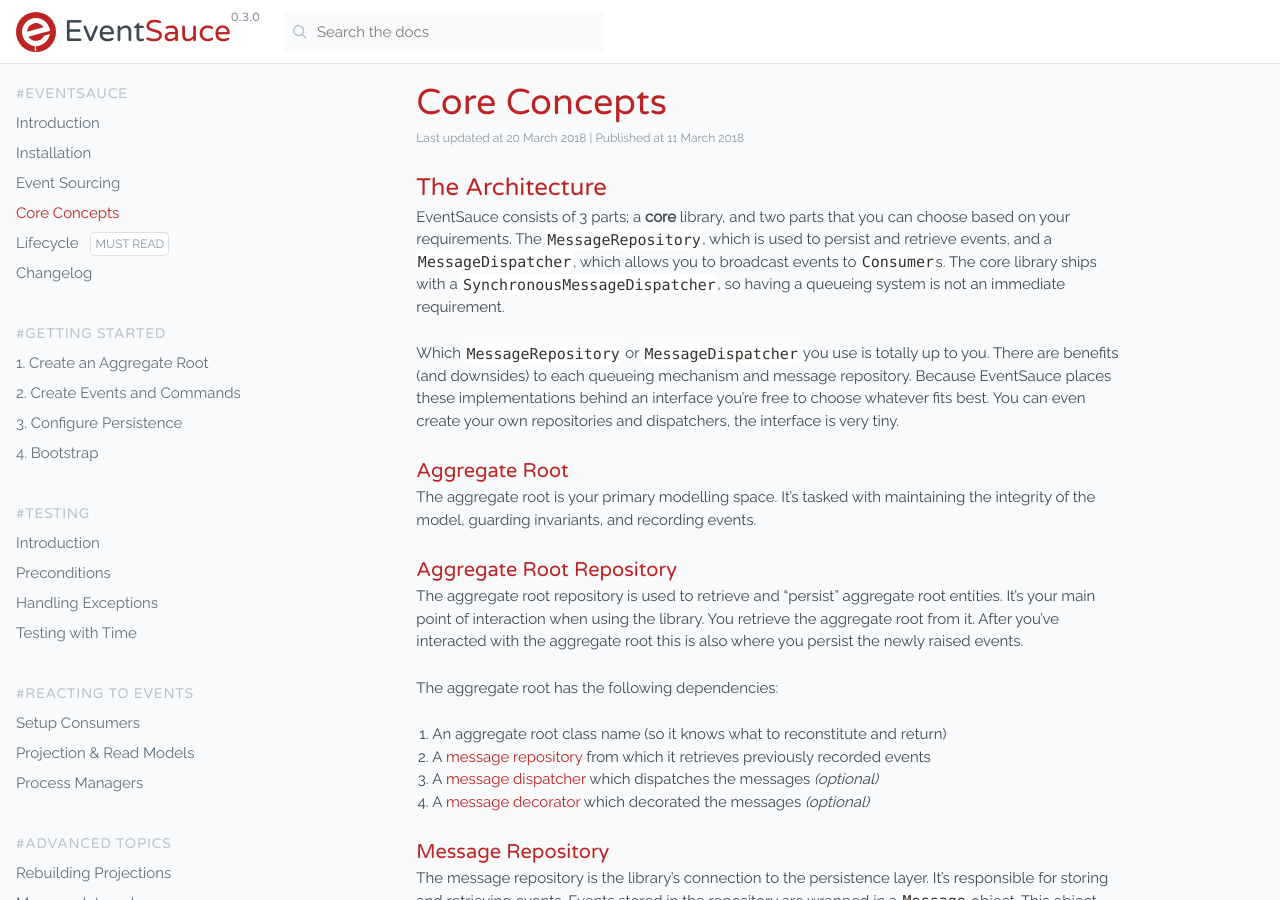
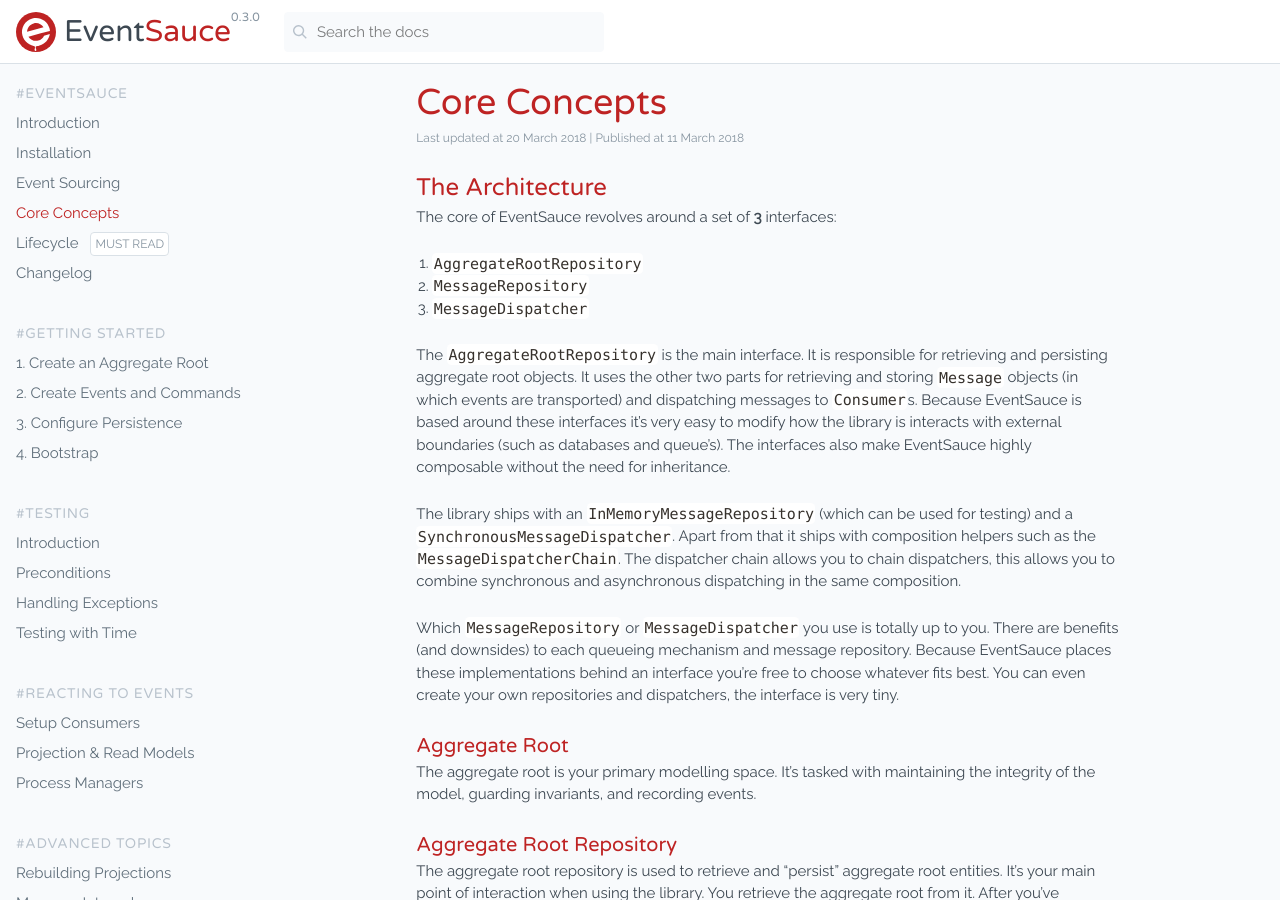
Before and after one commit to EventSaucePHP/EventSauce, a Jekyll site: the page built from docs/docs/core-concepts.md, in a window 1280 px wide and 900 px high. Built offline with Jekyll 4.4.1, drawn with Linux system fonts in a browser that asks for light colours; comment, search, counter and statistics services are not loaded.

Commit message:
More explaining about the architecture

```diff
--- a/docs/docs/core-concepts.md
+++ b/docs/docs/core-concepts.md
@@ -7,11 +7,24 @@ updated_at: 2018-03-20
 
 ## The Architecture
 
-EventSauce consists of 3 parts; a **core** library, and two parts that you can choose
-based on your requirements. The `MessageRepository`, which is used
-to persist and retrieve events, and a `MessageDispatcher`, which allows you to broadcast
-events to `Consumer`s. The core library ships with a `SynchronousMessageDispatcher`,
-so having a queueing system is not an immediate requirement.
+The core of EventSauce revolves around a set of **3** interfaces:
+
+1. `AggregateRootRepository`
+2. `MessageRepository`
+3. `MessageDispatcher`
+
+The `AggregateRootRepository` is the main interface. It is responsible for
+retrieving and persisting aggregate root objects. It uses the other two
+parts for retrieving and storing `Message` objects (in which events are transported)
+and dispatching messages to `Consumer`s. Because EventSauce is based around these
+interfaces it's very easy to modify how the library is interacts with external
+boundaries (such as databases and queue's). The interfaces also make EventSauce highly
+composable without the need for inheritance.
+
+The library ships with an `InMemoryMessageRepository` (which can be used for testing)
+and a `SynchronousMessageDispatcher`. Apart from that it ships with composition helpers
+such as the `MessageDispatcherChain`. The dispatcher chain allows you to chain dispatchers,
+this allows you to combine synchronous and asynchronous dispatching in the same composition.
 
 Which `MessageRepository` or `MessageDispatcher` you use is totally up to you. There
 are benefits (and downsides) to each queueing mechanism and message repository. Because
```
